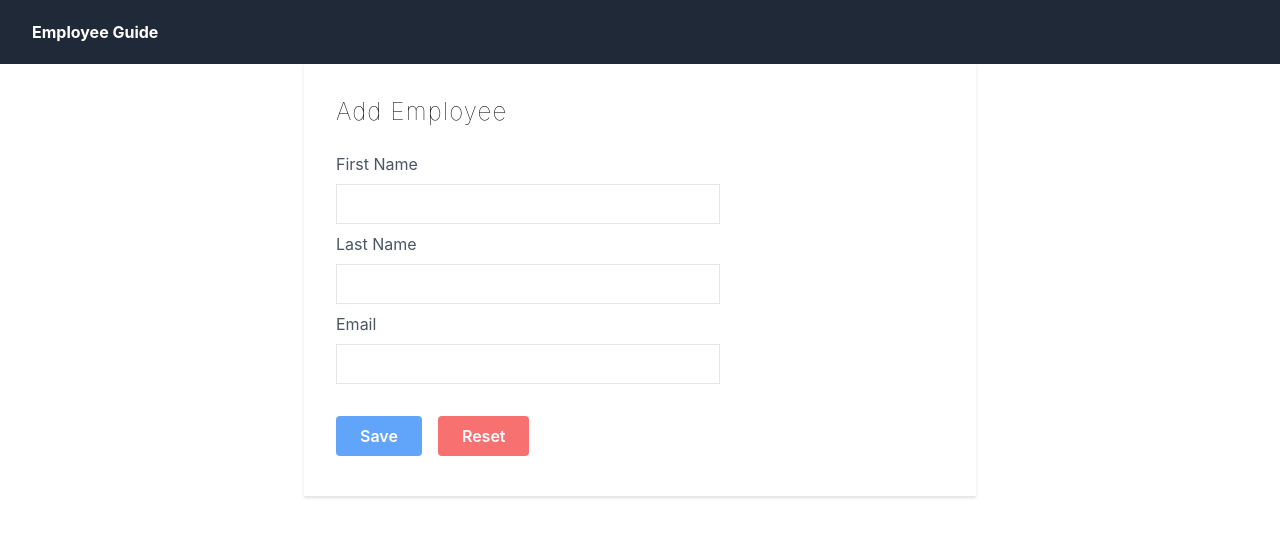
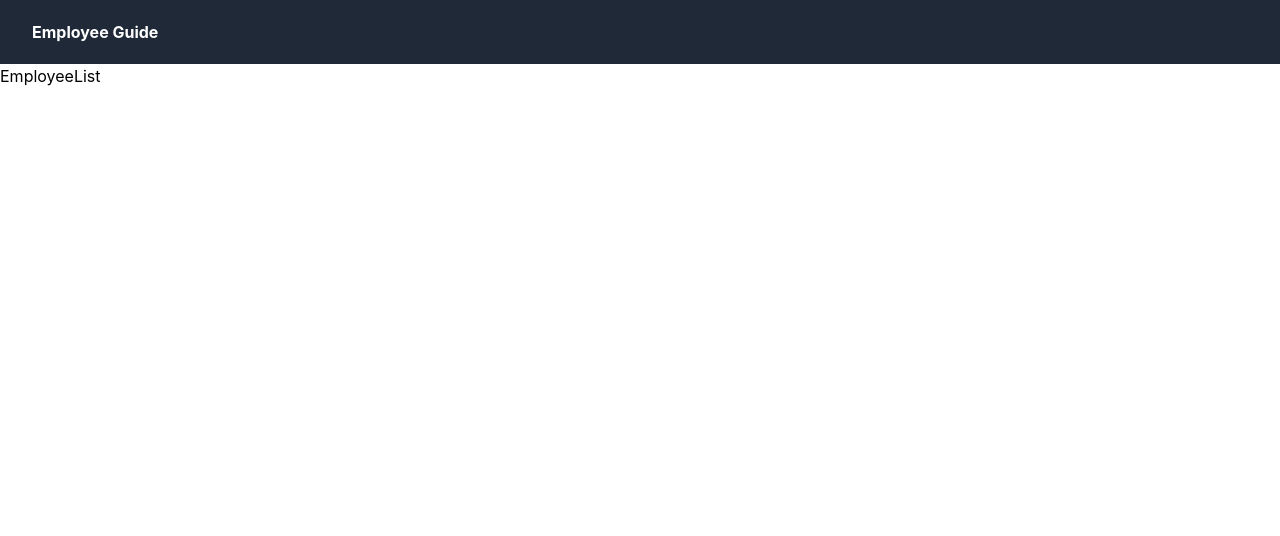
Before and after one commit to anupamhaldkar/employee-frontend, a React (Create React App) app: page / in a window 1280 px wide. Shown: the top 536 px of the page. Built offline with nearby package versions, Linux system fonts and the light colour scheme.

Commit message:
feature: react router added

```diff
--- a/package.json
+++ b/package.json
@@ -9,6 +9,7 @@
     "axios": "^1.6.7",
     "react": "^18.2.0",
     "react-dom": "^18.2.0",
+    "react-router-dom": "^6.22.3",
     "react-scripts": "5.0.1",
     "web-vitals": "^2.1.4"
   },
--- a/src/App.js
+++ b/src/App.js
@@ -1,12 +1,22 @@
+import { BrowserRouter, Route, Routes } from 'react-router-dom';
 import './App.css';
 import AddEmployee from './components/AddEmployee';
 import Navbar from './components/Navbar';
+import EmployeeList from './components/EmployeeList';
 
 function App() {
   return (
     <>
-   <Navbar />
-   <AddEmployee />
+    <BrowserRouter>
+      <Navbar />
+      <Routes>
+        <Route path="/" element={<EmployeeList />}></Route>
+        <Route index element={<EmployeeList />} />
+        <Route path="/employeeList" element={<EmployeeList />} />
+        <Route path="/addEmployee" element={<AddEmployee />} />
+      </Routes>
+    </BrowserRouter>
+
    </>
   );
 }
--- /dev/null
+++ b/src/components/EmployeeList.js
@@ -0,0 +1,9 @@
+import React from 'react'
+
+const EmployeeList = () => {
+  return (
+    <div>EmployeeList</div>
+  )
+};
+
+export default EmployeeList;
```
Also changed, not shown: 1 other file (tests, documents, lock files or other folders).
